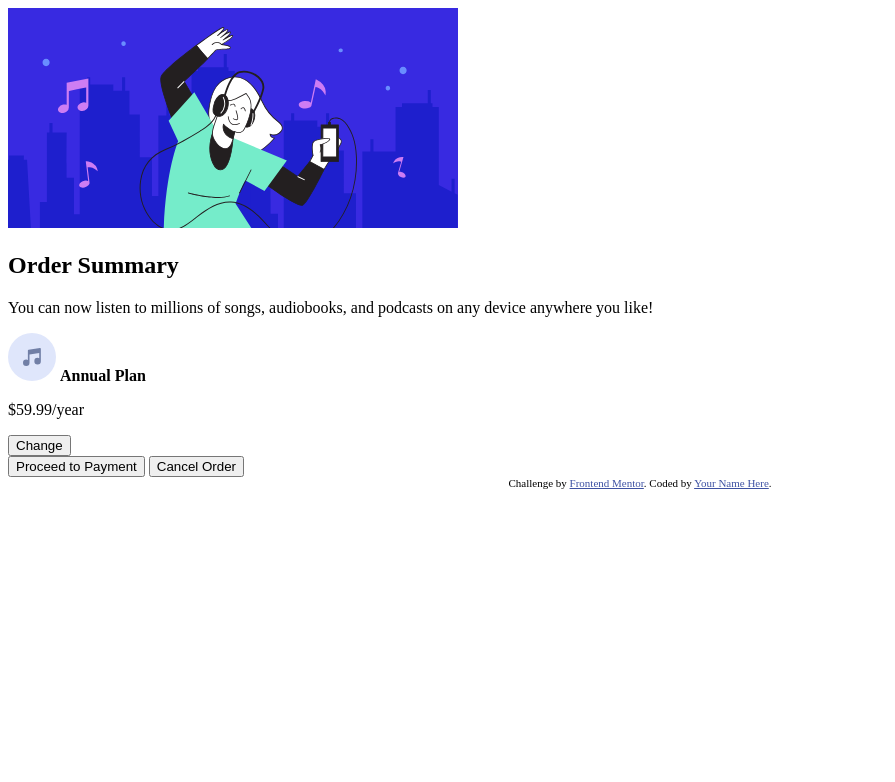
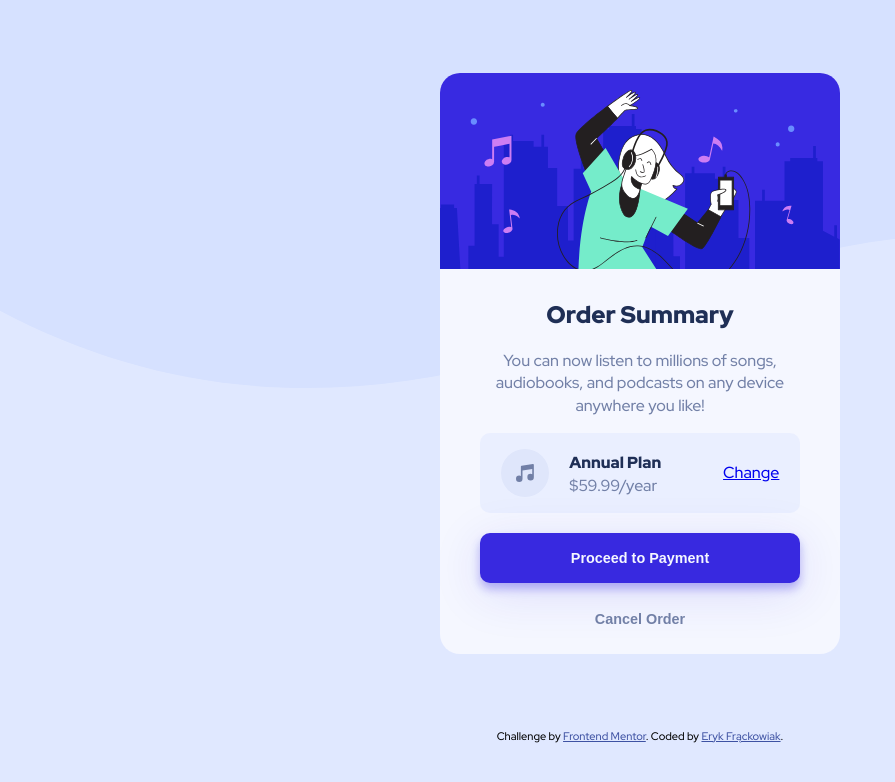
Before and after one commit to fryca9/order-summary-component--fm, a plain HTML site: page index.html in a window 1280 px wide. Shown: the whole page, without its empty margins (0-895 px from the left). Drawn offline with Linux system fonts and the light colour scheme.

Commit message:
finished version

```diff
--- a/index.html
+++ b/index.html
@@ -11,19 +11,9 @@
       sizes="32x32"
       href="./images/favicon-32x32.png"
     />
+    <link rel="stylesheet" href="style.css" />
 
     <title>Frontend Mentor | Order summary card</title>
-
-    <!-- Feel free to remove these styles or customise in your own stylesheet 👍 -->
-    <style>
-      .attribution {
-        font-size: 11px;
-        text-align: center;
-      }
-      .attribution a {
-        color: hsl(228, 45%, 44%);
-      }
-    </style>
   </head>
   <body>
     <main class="order__card">
@@ -42,13 +32,9 @@
           <img src="./images/icon-music.svg" alt="" class="plan__icon" />
           <strong class="plan__title">Annual Plan</strong>
           <p class="plan__price">$59.99/year</p>
-          <button
-            type="button"
-            class="plan__change"
-            aria-label="change your plan"
-          >
-            Change
-          </button>
+          <p class="plan__change" aria-label="change your plan">
+            <a href="#"> Change </a>
+          </p>
         </div>
         <button type="submit" class="summary__submit">
           Proceed to Payment
@@ -60,7 +46,7 @@
       Challenge by
       <a href="https://www.frontendmentor.io?ref=challenge" target="_blank"
         >Frontend Mentor</a
-      >. Coded by <a href="#">Your Name Here</a>.
+      >. Coded by <a href="https://github.com/fryca9">Eryk Frąckowiak</a>.
     </footer>
   </body>
 </html>
--- /dev/null
+++ b/style.css
@@ -0,0 +1,157 @@
+@import url("https://fonts.googleapis.com/css2?family=Red+Hat+Display:wght@500;700;900&display=swap");
+
+* {
+  box-sizing: border-box;
+}
+
+:root {
+  --website-bg: hsl(225, 100%, 94%);
+  --flex-bg: hsla(225, 100%, 94%, 0.5);
+  --accent: hsl(245, 75%, 52%);
+  --accent-hover: hsl(245, 50%, 50%);
+  --card-bg: hsl(225, 100%, 98%);
+  --text: hsl(224, 23%, 55%);
+  --title: hsl(223, 47%, 23%);
+}
+
+html {
+  background-image: url(./images/pattern-background-desktop.svg);
+  background-color: var(--website-bg);
+  background-size: contain;
+  background-repeat: no-repeat;
+  font-family: "Red Hat Display", sans-serif;
+}
+
+p {
+  font-size: 1em;
+  line-height: 1.4em;
+  color: var(--text);
+}
+
+body {
+  height: 100svh;
+}
+
+.order__card,
+body {
+  display: flex;
+  justify-content: center;
+  align-items: center;
+  flex-direction: column;
+}
+
+.order__card {
+  width: 95%;
+  margin: 0 auto;
+  max-width: 400px;
+  background-color: var(--card-bg);
+  overflow: hidden;
+  border-radius: 20px;
+}
+
+.order__card > img {
+  width: 100%;
+}
+
+.order__summary {
+  width: 80%;
+  margin: 0 auto;
+  text-align: center;
+}
+
+.summary__title {
+  font-weight: 900;
+  margin-top: 30px;
+  color: var(--title);
+}
+
+.summary__plan {
+  display: grid;
+  grid-template-columns: minmax(1fr, 100px) 1fr 1fr;
+  grid-template-rows: repeat(2, 40px);
+  grid-template-areas:
+    "icon title change"
+    "icon price change";
+  background-color: var(--flex-bg);
+  border-radius: 10px;
+}
+
+.plan__icon {
+  grid-area: icon;
+  place-self: center;
+}
+
+.plan__price,
+.plan__title {
+  justify-self: start;
+  align-self: flex-end;
+}
+
+.plan__title {
+  grid-area: title;
+  color: var(--title);
+  font-weight: 900;
+}
+
+.plan__price {
+  grid-area: price;
+}
+
+.plan__change {
+  grid-area: change;
+  place-self: center;
+  color: var(--accent);
+}
+
+.plan__change > a:hover {
+  color: var(--accent-hover);
+  text-decoration: none;
+}
+
+.summary__submit {
+  color: var(--card-bg);
+  background-color: var(--accent);
+  box-shadow: hsla(245, 75%, 52%, 0.13) 0px 10px 50px,
+    hsla(245, 75%, 52%, 0.33) 0px 6px 10px;
+  margin-top: 20px;
+}
+
+.summary__cancel {
+  color: var(--text);
+  background-color: transparent;
+}
+
+button {
+  width: 100%;
+  display: block;
+  height: 3.5em;
+  border: none;
+  font-weight: 700;
+  margin: 10px auto;
+  border-radius: 10px;
+  font-size: 0.9rem;
+  transition: transform 0.3s ease-out;
+}
+
+button:hover {
+  cursor: pointer;
+  transform: scale(1.1);
+}
+
+.summary__submit:hover {
+  background-color: var(--accent-hover);
+}
+
+.summary__cancel:hover {
+  color: var(--title);
+}
+
+.attribution {
+  font-size: 11px;
+  text-align: center;
+  margin-top: 75px;
+}
+
+.attribution a {
+  color: hsl(228, 45%, 44%);
+}
```
